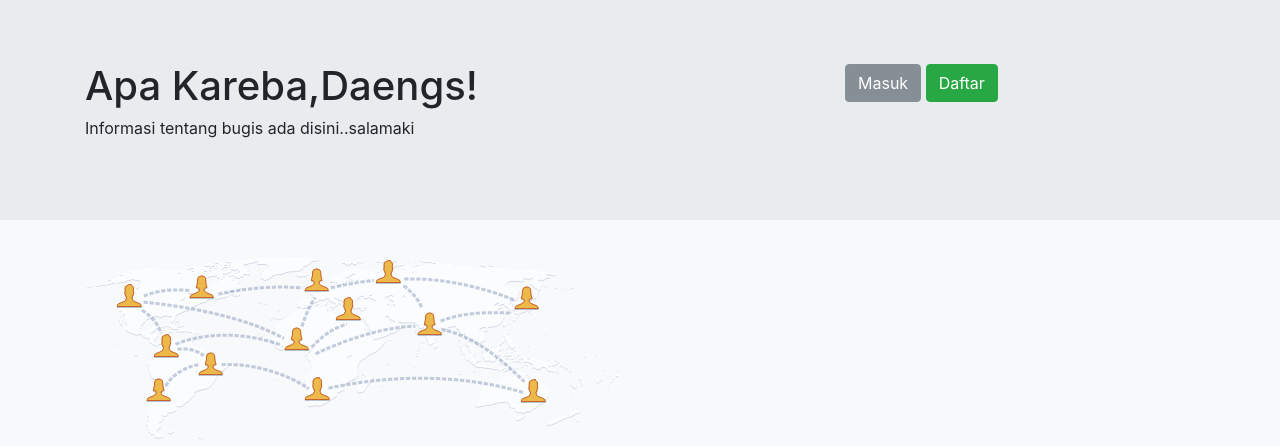
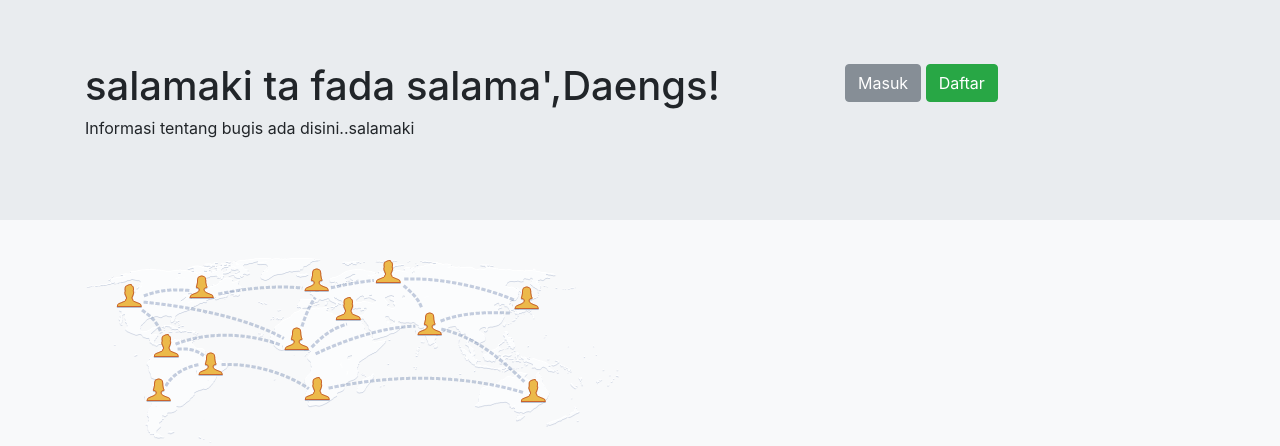
Before and after one commit to farman17/sosmed, a PHP site: page / in a window 1280 px wide. Shown: the top 446 px of the page. Run offline with PHP 8.4, Linux system fonts and the light colour scheme.

Commit message:
update jumbotron

```diff
--- a/index.php
+++ b/index.php
@@ -14,7 +14,7 @@
             <div class="container">
                 <div class="row">
                     <div class="col-md-8">
-                        <h1>Apa Kareba,Daengs!</h1>
+                        <h1>salamaki ta fada salama',Daengs!</h1>
                         <p>Informasi tentang bugis ada disini..salamaki</p>
                     </div>
                     <div class="col-md-4">
```
